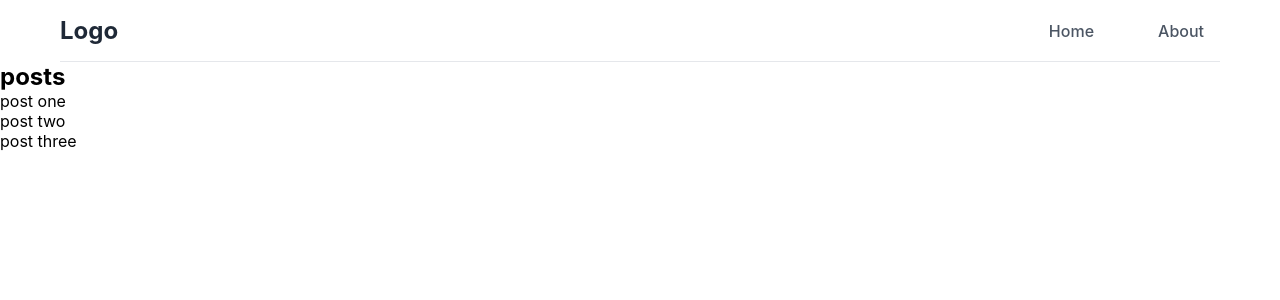
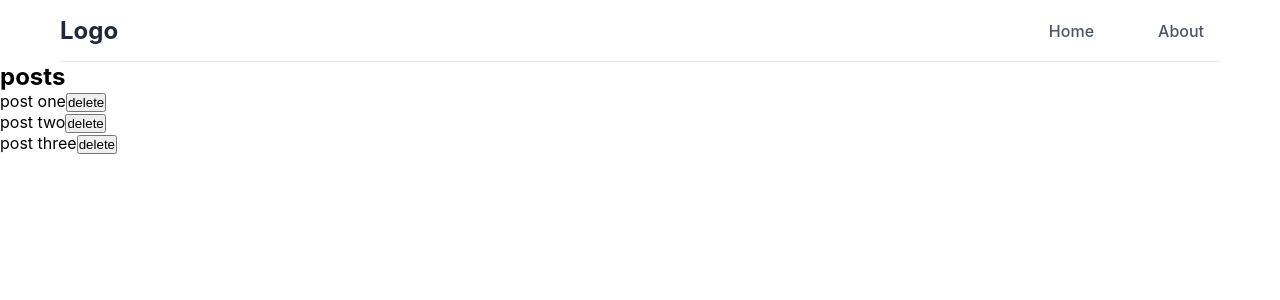
Before and after one commit to zinmyolatt03/react-tuto, a React (Create React App) app: page / in a window 1280 px wide. Shown: the top 300 px of the page. Built offline with nearby package versions, Linux system fonts and the light colour scheme.

Commit message:
using conditional rendering

```diff
--- a/src/App.js
+++ b/src/App.js
@@ -19,16 +19,29 @@ function App() {
                           },
                         ]);
 
+  const deletePost = ( id ) => {
+    setPosts( (prevState) => prevState.filter( post => post.id !== id ))
+  }
+
   return (
     <>
       <Navbar />
       <div>
           <h2> posts </h2>
+
           <ul>
-              { posts.map( post => (
-                <li key={post.id}> { post.title } </li>
-              ))}
+              { posts && posts.map( post => (
+                <div key={post.id}>
+                    <li> { post.title }
+                      <button onClick={() => deletePost(post.id)}> delete </button>
+                    </li>
+                </div>
+              )) }
           </ul>
+
+          { !posts.length &&
+          <p> no posts avaiable here </p>
+          }
       </div>
     </>
   );
```
